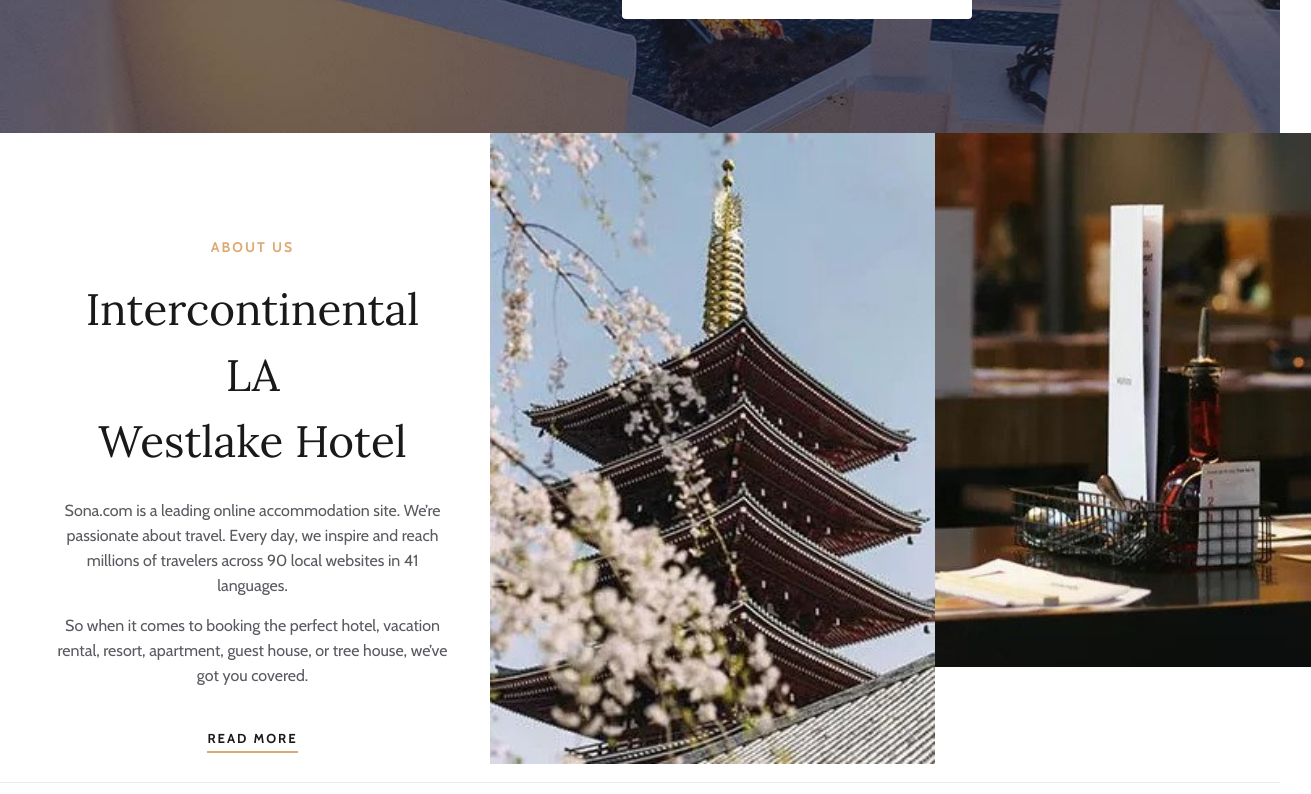
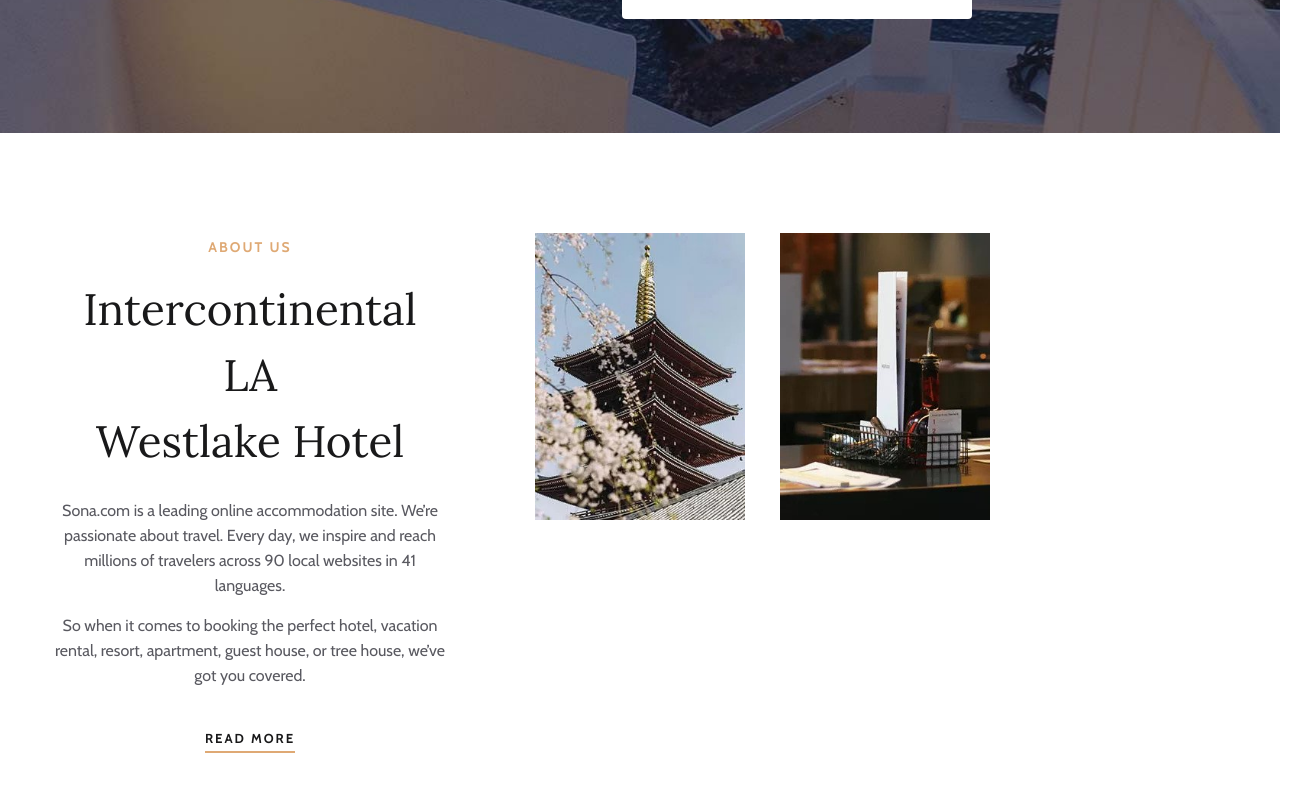
Before and after one commit to anamenshikov/Hotel, a plain HTML site: page index.html in a window 1280 px wide. Shown: the part 766-1560 px from the top of the page, 1311 px wide, since content can reach past the window. Drawn offline with nearby package versions, Linux system fonts and the light colour scheme.

Commit message:
responsive-about-us-section

```diff
--- a/index.html
+++ b/index.html
@@ -131,7 +131,7 @@
                 </div>
                 <div class="about-us-pics">
                     <img src="./images/about-1.jpg" alt="">
-                    <img class="about-img-1" src="./images/about-2.jpg" alt="">
+                    <img src="./images/about-2.jpg" alt="">
                 </div>
             </div>
         </div>
--- a/style.scss
+++ b/style.scss
@@ -360,8 +360,8 @@
     max-width: 990px;
   }
 
-  .about-us-text {
-    max-width: 475px;
+  .about-us-section .about-us-text {
+    padding: 100px 35px 80px 35px;
   }
 
   .about-us-title {
@@ -375,6 +375,12 @@
 
   .about-us-pics {
     display: flex;
+  }
+
+  .about-us-pics img {
+    height: 305px;
+    width: 210px;
+    margin: 100px -15px 0 50px;
   }
 }
 
```
Also changed, not shown: style.css, 1 other file.
